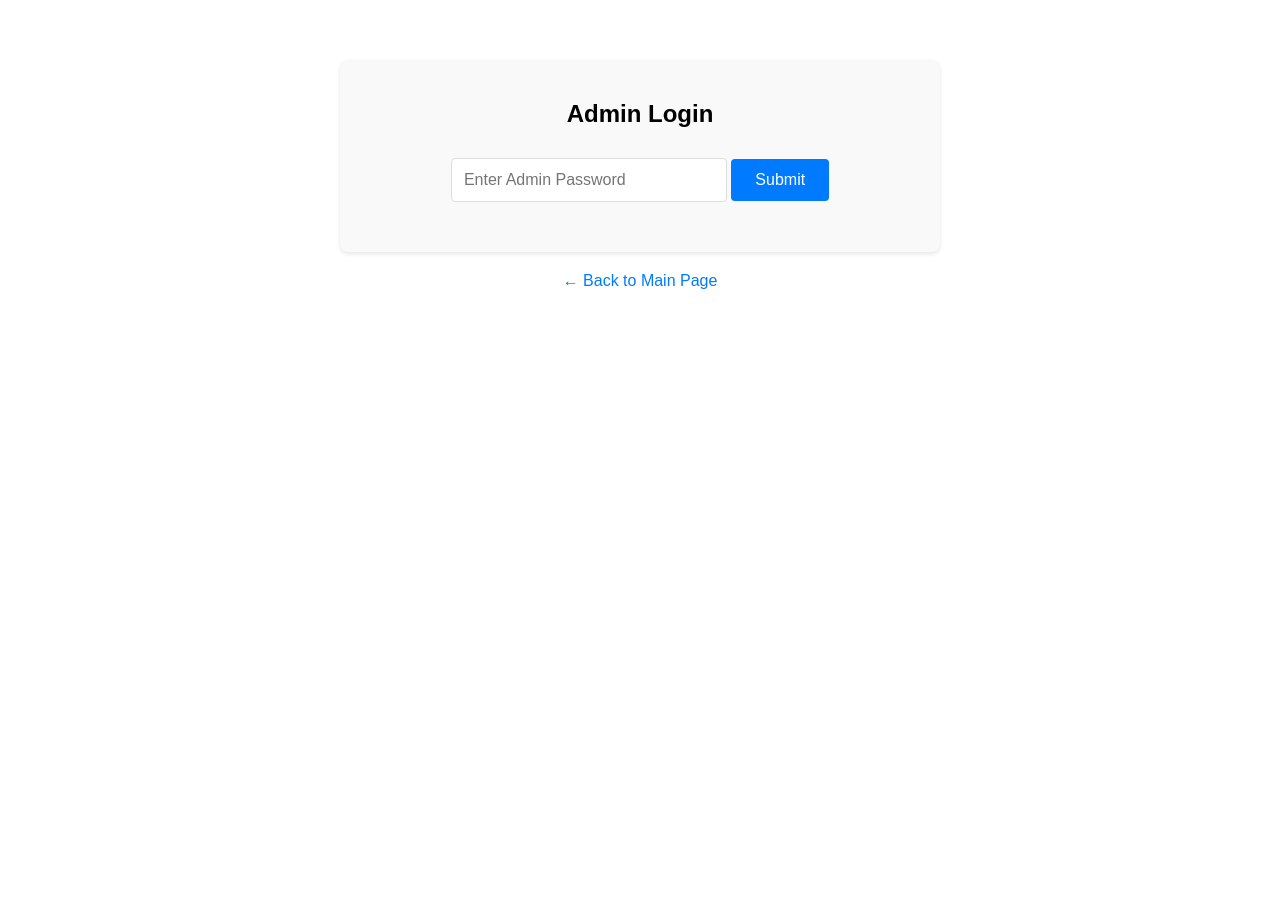
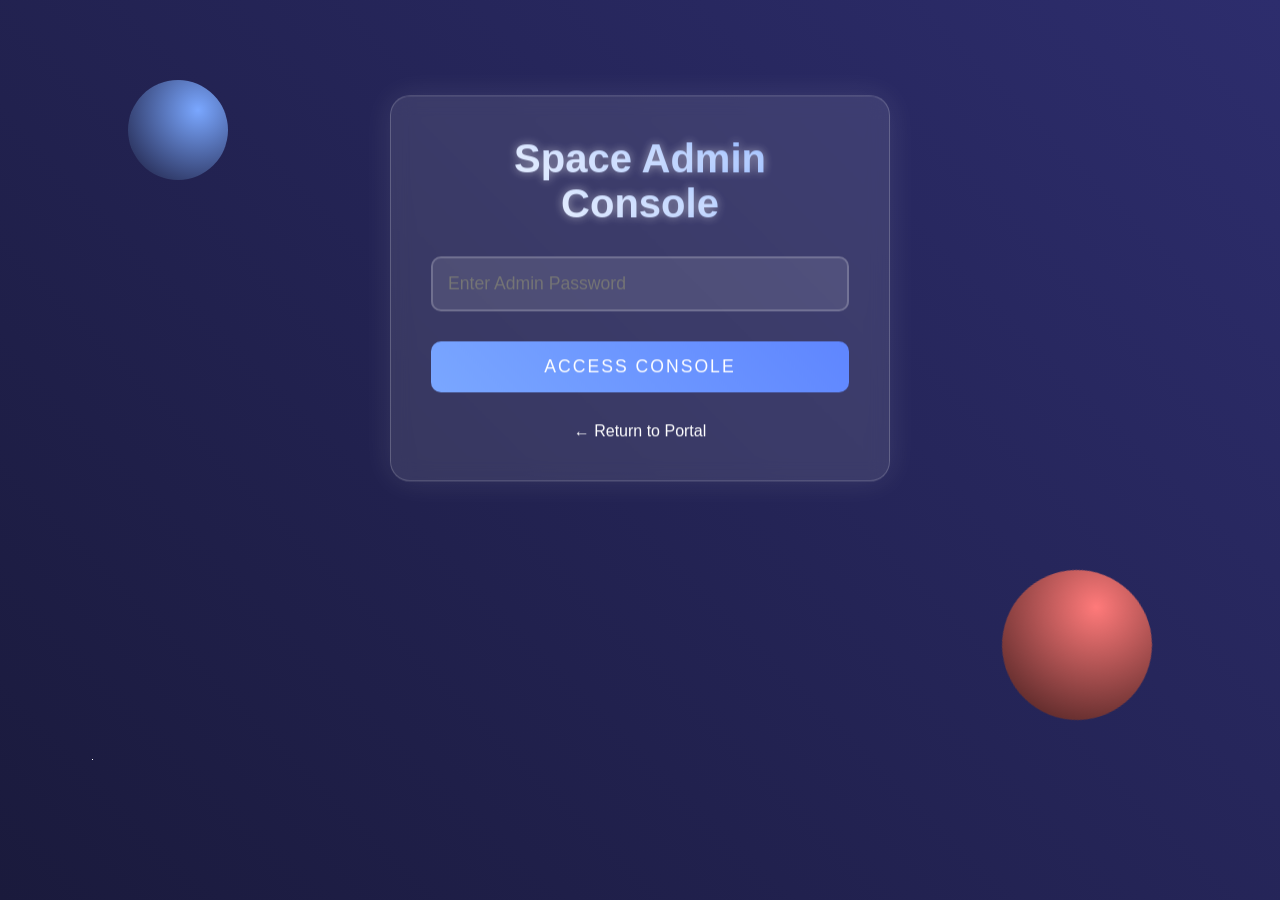
Before and after one commit to SleepingFox189/login, a plain HTML site: page admin.html in a window 1280 px wide. Before the commit the page ends 800 px from the top, so only its background shows below. Drawn offline with Linux system fonts and the light colour scheme.

Commit message:
Update admin.html

```diff
--- a/admin.html
+++ b/admin.html
@@ -3,69 +3,210 @@
 <head>
     <meta charset="UTF-8">
     <meta name="viewport" content="width=device-width, initial-scale=1.0">
-    <title>Admin Access</title>
+    <title>Space Admin Console</title>
     <style>
+        * {
+            margin: 0;
+            padding: 0;
+            box-sizing: border-box;
+        }
+
         body {
-            font-family: Arial, sans-serif;
-            max-width: 600px;
-            margin: 40px auto;
+            font-family: 'Arial', sans-serif;
+            min-height: 100vh;
+            background: linear-gradient(45deg, #1a1a3c, #2d2d6d);
+            color: #fff;
+            overflow: hidden;
+            position: relative;
+        }
+
+        .space-background {
+            position: fixed;
+            top: 0;
+            left: 0;
+            width: 100%;
+            height: 100%;
+            pointer-events: none;
+        }
+
+        @keyframes movePlanets {
+            0% { transform: rotate(0deg); }
+            100% { transform: rotate(360deg); }
+        }
+
+        .planet {
+            position: absolute;
+            border-radius: 50%;
+            animation: movePlanets linear infinite;
+        }
+
+        .planet1 {
+            width: 100px;
+            height: 100px;
+            background: radial-gradient(circle at 30% 30%, #7aa7ff, #1a1a3c);
+            top: 10%;
+            left: 10%;
+            animation-duration: 20s;
+        }
+
+        .planet2 {
+            width: 150px;
+            height: 150px;
+            background: radial-gradient(circle at 30% 30%, #ff7a7a, #3c1a1a);
+            bottom: 10%;
+            right: 10%;
+            animation-duration: 25s;
+        }
+
+        .container {
+            position: relative;
+            max-width: 500px;
+            margin: 100px auto;
+            padding: 40px;
+            background: rgba(255, 255, 255, 0.1);
+            backdrop-filter: blur(10px);
+            border-radius: 20px;
+            box-shadow: 0 0 30px rgba(255, 255, 255, 0.1);
+            border: 1px solid rgba(255, 255, 255, 0.2);
+            animation: float 6s ease-in-out infinite;
+        }
+
+        @keyframes float {
+            0%, 100% { transform: translateY(0); }
+            50% { transform: translateY(-20px); }
+        }
+
+        h2 {
+            text-align: center;
+            margin-bottom: 30px;
+            font-size: 2.5em;
+            text-shadow: 0 0 10px rgba(255, 255, 255, 0.5);
+            background: linear-gradient(45deg, #fff, #7aa7ff);
+            -webkit-background-clip: text;
+            -webkit-text-fill-color: transparent;
+        }
+
+        .input-group {
+            position: relative;
+            margin: 30px 0;
+        }
+
+        input {
+            width: 100%;
+            padding: 15px;
+            background: rgba(255, 255, 255, 0.1);
+            border: 2px solid rgba(255, 255, 255, 0.2);
+            border-radius: 10px;
+            color: #fff;
+            font-size: 1.1em;
+            transition: all 0.3s ease;
+            outline: none;
+        }
+
+        input:focus {
+            border-color: #7aa7ff;
+            box-shadow: 0 0 20px rgba(122, 167, 255, 0.3);
+        }
+
+        button {
+            width: 100%;
+            padding: 15px;
+            background: linear-gradient(45deg, #7aa7ff, #5f86ff);
+            border: none;
+            border-radius: 10px;
+            color: #fff;
+            font-size: 1.1em;
+            cursor: pointer;
+            transition: all 0.3s ease;
+            text-transform: uppercase;
+            letter-spacing: 2px;
+        }
+
+        button:hover {
+            transform: translateY(-2px);
+            box-shadow: 0 5px 20px rgba(122, 167, 255, 0.4);
+        }
+
+        button:disabled {
+            background: #666;
+            cursor: not-allowed;
+            transform: none;
+        }
+
+        .key-display {
+            margin-top: 20px;
             padding: 20px;
-            text-align: center;
+            background: rgba(255, 255, 255, 0.1);
+            border-radius: 10px;
+            display: none;
+            animation: fadeIn 0.5s ease;
         }
-        .container {
-            background-color: #f9f9f9;
-            padding: 20px;
-            border-radius: 8px;
-            box-shadow: 0 2px 4px rgba(0,0,0,0.1);
+
+        @keyframes fadeIn {
+            from { opacity: 0; transform: translateY(-10px); }
+            to { opacity: 1; transform: translateY(0); }
         }
-        .input-group {
-            margin: 20px 0;
-        }
-        input {
-            padding: 12px;
-            margin: 10px 0;
-            border: 1px solid #ddd;
-            border-radius: 4px;
-            width: 250px;
-            font-size: 16px;
-        }
-        button {
-            padding: 12px 24px;
-            background-color: #007bff;
-            color: white;
-            border: none;
-            border-radius: 4px;
-            cursor: pointer;
-            font-size: 16px;
-            transition: background-color 0.2s;
-        }
-        button:hover {
-            background-color: #0056b3;
-        }
-        button:disabled {
-            background-color: #cccccc;
-            cursor: not-allowed;
-        }
+
         .error {
-            color: #dc3545;
+            color: #ff4444;
             margin-top: 10px;
             display: none;
+            animation: shake 0.5s ease;
         }
-        .key-display {
-            margin-top: 20px;
-            padding: 15px;
-            background-color: #e9ecef;
-            border-radius: 4px;
-            display: none;
+
+        @keyframes shake {
+            0%, 100% { transform: translateX(0); }
+            25% { transform: translateX(-10px); }
+            75% { transform: translateX(10px); }
         }
+
         .back-link {
             display: inline-block;
-            margin-top: 20px;
-            color: #007bff;
+            margin-top: 30px;
+            color: #fff;
             text-decoration: none;
+            position: relative;
+            transition: all 0.3s ease;
         }
-        .back-link:hover {
-            text-decoration: underline;
+
+        .back-link::after {
+            content: '';
+            position: absolute;
+            width: 100%;
+            height: 2px;
+            bottom: -5px;
+            left: 0;
+            background: linear-gradient(90deg, transparent, #7aa7ff, transparent);
+            transform: scaleX(0);
+            transition: transform 0.3s ease;
+        }
+
+        .back-link:hover::after {
+            transform: scaleX(1);
+        }
+
+        /* Stars animation */
+        .stars {
+            position: fixed;
+            width: 1px;
+            height: 1px;
+            background: transparent;
+            box-shadow: 1744px 122px #FFF , 134px 1321px #FFF , 92px 859px #FFF;
+            animation: animStar 50s linear infinite;
+        }
+        .stars::after {
+            content: " ";
+            position: absolute;
+            top: 2000px;
+            width: 1px;
+            height: 1px;
+            background: transparent;
+            box-shadow: 1744px 122px #FFF , 134px 1321px #FFF , 92px 859px #FFF;
+        }
+
+        @keyframes animStar {
+            from { transform: translateY(0px); }
+            to { transform: translateY(-2000px); }
         }
     </style>
     <script>
@@ -78,42 +219,41 @@
             const now = Date.now();
             const errorElement = document.getElementById('error-message');
             const submitButton = document.getElementById('submit-button');
+            const keyDisplay = document.getElementById('key-display');
 
-            // Check if user is locked out
             if (loginAttempts >= MAX_ATTEMPTS && (now - lastAttemptTime) < LOCKOUT_DURATION) {
                 const remainingTime = Math.ceil((LOCKOUT_DURATION - (now - lastAttemptTime)) / 1000);
-                errorElement.textContent = `Too many attempts. Please wait ${remainingTime} seconds.`;
+                errorElement.textContent = `Access locked. Retry in ${remainingTime} seconds`;
                 errorElement.style.display = 'block';
                 submitButton.disabled = true;
                 return;
             }
 
-            // Reset lockout if enough time has passed
             if ((now - lastAttemptTime) >= LOCKOUT_DURATION) {
                 loginAttempts = 0;
                 submitButton.disabled = false;
+                errorElement.style.display = 'none';
             }
 
             const adminPassword = document.getElementById('adminPassword').value;
-            // Note: In a real application, this should be handled server-side
-            const hashedPassword = 'cavanstoolsontop';  // This should be moved to server-side
+            const correctPassword = 'cavanstoolsontop';
 
-            if (adminPassword === hashedPassword) {
+            if (adminPassword === correctPassword) {
                 try {
                     const storedData = JSON.parse(localStorage.getItem('accessKey'));
-                    const keyDisplay = document.getElementById('key-display');
-
                     if (storedData && storedData.key) {
                         keyDisplay.textContent = `Current Access Key: ${storedData.key}`;
                         keyDisplay.style.display = 'block';
                         errorElement.style.display = 'none';
                     } else {
-                        errorElement.textContent = 'No key found. Please generate a new key on the main page.';
+                        errorElement.textContent = 'No active key found. Generate a new one from the main page.';
                         errorElement.style.display = 'block';
+                        keyDisplay.style.display = 'none';
                     }
                 } catch (e) {
                     errorElement.textContent = 'Error accessing key data. Please try again.';
                     errorElement.style.display = 'block';
+                    keyDisplay.style.display = 'none';
                 }
             } else {
                 loginAttempts++;
@@ -124,11 +264,13 @@
                     setTimeout(() => {
                         submitButton.disabled = false;
                         loginAttempts = 0;
+                        errorElement.style.display = 'none';
                     }, LOCKOUT_DURATION);
                 }
 
-                errorElement.textContent = `Incorrect password. ${MAX_ATTEMPTS - loginAttempts} attempts remaining.`;
+                errorElement.textContent = `Invalid password. ${MAX_ATTEMPTS - loginAttempts} attempts remaining`;
                 errorElement.style.display = 'block';
+                keyDisplay.style.display = 'none';
             }
         }
 
@@ -143,15 +285,20 @@
     </script>
 </head>
 <body>
+    <div class="stars"></div>
+    <div class="space-background">
+        <div class="planet planet1"></div>
+        <div class="planet planet2"></div>
+    </div>
     <div class="container">
-        <h2>Admin Login</h2>
+        <h2>Space Admin Console</h2>
         <div class="input-group">
             <input type="password" id="adminPassword" placeholder="Enter Admin Password" autocomplete="current-password">
-            <button id="submit-button" onclick="adminLogin()">Submit</button>
         </div>
+        <button id="submit-button" onclick="adminLogin()">Access Console</button>
         <div id="error-message" class="error"></div>
         <div id="key-display" class="key-display"></div>
+        <center><a href="index.html" class="back-link">← Return to Portal</a></center>
     </div>
-    <a href="index.html" class="back-link">← Back to Main Page</a>
 </body>
 </html>
```
